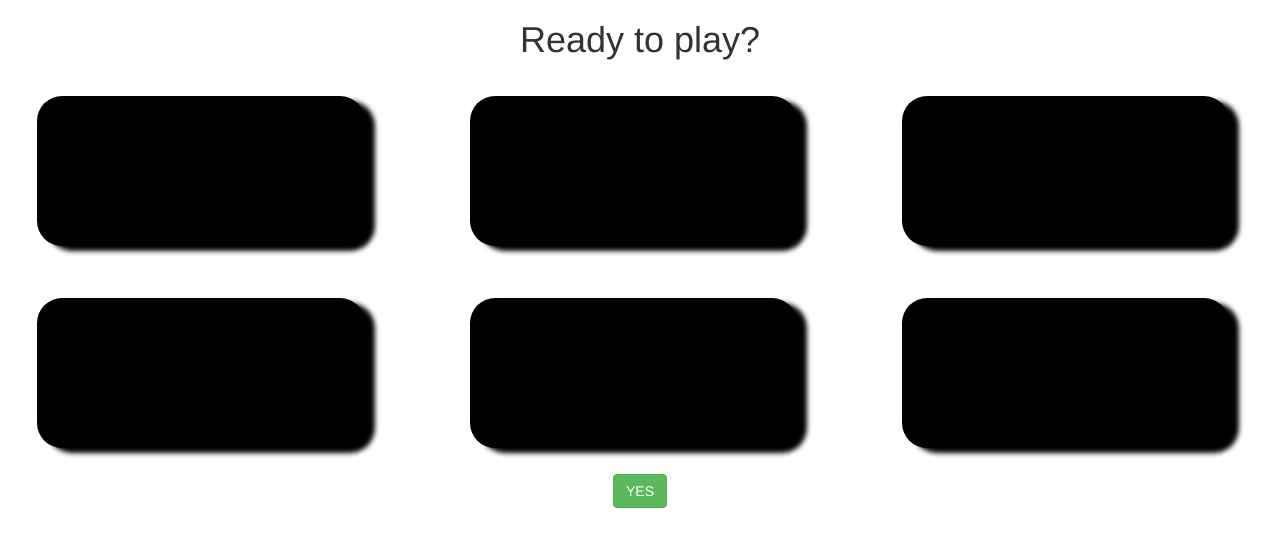
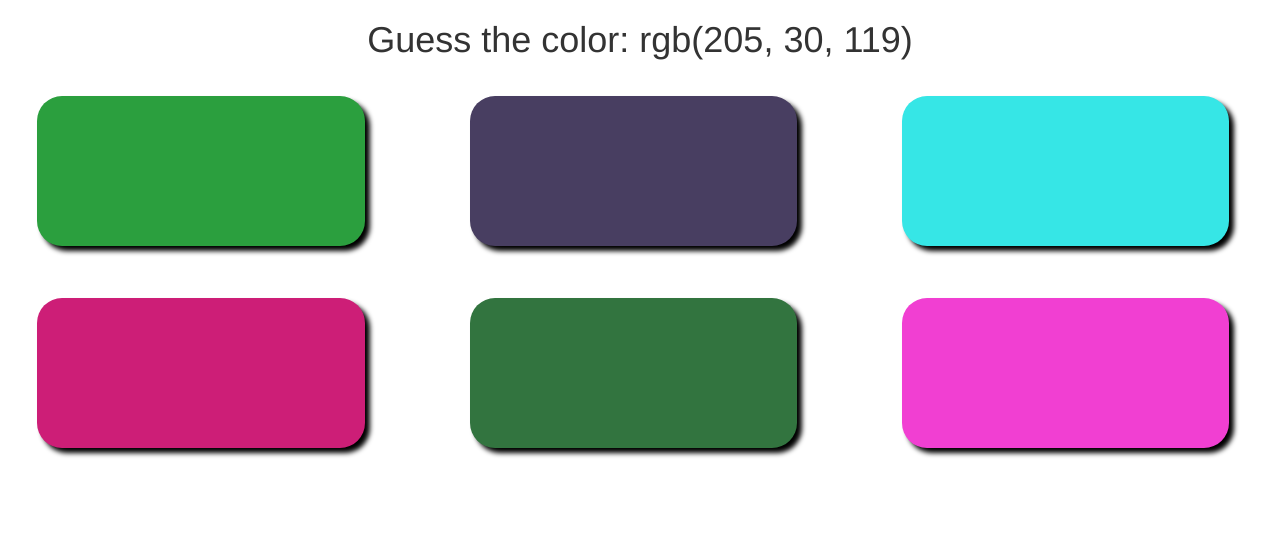
Before and after one commit to connorphee/color-game, a plain HTML site: page index.html in a window 1280 px wide. Drawn offline with nearby package versions, Linux system fonts and the light colour scheme.

Commit message:
Add ability to reset game, remove slow start. Remove var declarations in favor of let/const

```diff
--- a/app.js
+++ b/app.js
@@ -1,49 +1,44 @@
-var gameHeader = document.getElementById('gameHeader');
-var playDiv = document.getElementById('playDiv');
-var playButton = document.getElementById('playButton');
-var blocks = [];
-blocks[0] = document.getElementById('block1');
-blocks[1] = document.getElementById('block2');
-blocks[2] = document.getElementById('block3');
-blocks[3]= document.getElementById('block4');
-blocks[4] = document.getElementById('block5');
-blocks[5]= document.getElementById('block6');
-var answer;
-var isRightAnswer;
+const gameHeader = document.getElementById('gameHeader');
+const playDiv = document.getElementById('playDiv');
+const playButton = document.getElementById('playButton');
+const blocks = document.querySelectorAll('.colorBlock');
+let answer;
+let isRightAnswer;
 
-setTimeout(function () {
-	gameHeader.innerHTML = 'Ready to play?';
-	playDiv.style.visibility = 'visible';
-}, 2000);
-
-var startGame = function () {
+let startGame = function () {
 	setTimeout(function () {
 		assignColors();
 		pickAnswer();
 		gameHeader.innerHTML = 'Guess the color: ' + answer;
-	}, 500)
+		playButton.style.visibility = 'hidden';
+	}, 1000)
 }
 
-var endGame = function (selection) {
+let endGame = function (selection) {
 	isRightAnswer = checkAnswer(selection);
 	gameHeader.innerHTML = isRightAnswer ? 'YOU WIN' : 'YOU LOSE';
+	playButton.style.visibility = 'visible';
+	playButton.innerHTML = 'Restart';
+	playButton.onclick = startGame;
 }
 
-var pickAnswer = function () {
-	var num = Math.floor(Math.random() * 6);
+let pickAnswer = function () {
+	let num = Math.floor(Math.random() * 6);
 	answer = blocks[num].style.backgroundColor;
 }
 
-var assignColors = function () {
+let assignColors = function () {
 	blocks.forEach(function(block) {
 		block.style.backgroundColor = generateColor();
 	});
 }
 
-var checkAnswer = function (selection) {
+let checkAnswer = function (selection) {
 	return selection.style.backgroundColor === answer;
 }
 
-var generateColor = function () {
+let generateColor = function () {
 	return '#' + Math.floor(Math.random() * 16777215).toString(16);
 }
+
+startGame();
--- a/index.html
+++ b/index.html
@@ -9,14 +9,14 @@
 <h1 id="gameHeader">This is the Color Game</h1>
 
 <div class="row">
-	<div class="col-md-3" id="block1" onclick="endGame(this)"></div>
-	<div class="col-md-3" id="block2" onclick="endGame(this)"></div>
-	<div class="col-md-3" id="block3" onclick="endGame(this)"></div>
+	<div class="col-md-3 colorBlock" id="block1" onclick="endGame(this)"></div>
+	<div class="col-md-3 colorBlock" id="block2" onclick="endGame(this)"></div>
+	<div class="col-md-3 colorBlock" id="block3" onclick="endGame(this)"></div>
 </div>
 <div class="row">
-	<div class="col-md-3" id="block4" onclick="endGame(this)"></div>
-	<div class="col-md-3" id="block5" onclick="endGame(this)"></div>
-	<div class="col-md-3" id="block6" onclick="endGame(this)"></div>
+	<div class="col-md-3 colorBlock" id="block4" onclick="endGame(this)"></div>
+	<div class="col-md-3 colorBlock" id="block5" onclick="endGame(this)"></div>
+	<div class="col-md-3 colorBlock" id="block6" onclick="endGame(this)"></div>
 </div>
 <div id="playDiv">
 	<button type="submit" class="btn btn-success" id="playButton" onclick="startGame()">YES</button>
--- a/style.css
+++ b/style.css
@@ -1,9 +1,9 @@
-.col-md-3 {
+.colorBlock {
 	background-color: black;
 	height: 150px;
 	margin: 2% 4%;
 	border-radius: 25px;
-	box-shadow: 10px 5px 5px black;
+	box-shadow: 5px 5px 5px black;
 }
 
 #gameHeader {
```
